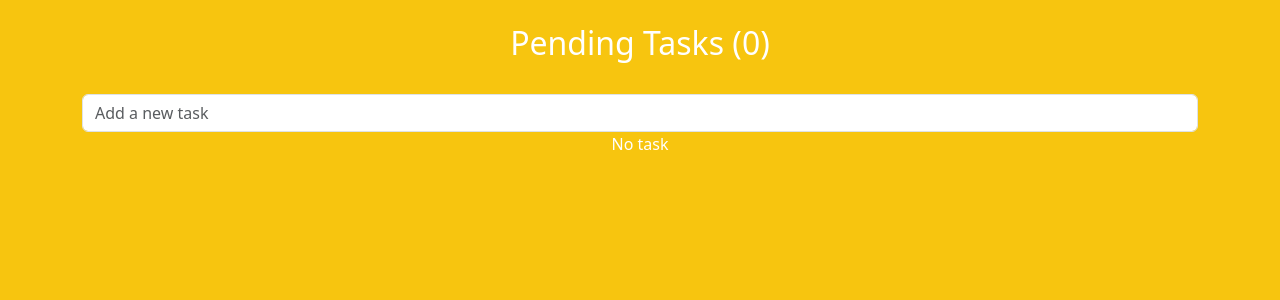
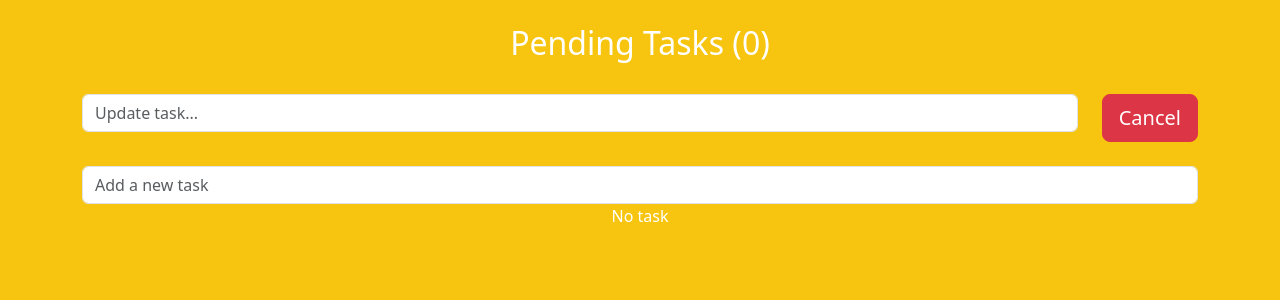
Before and after one commit to knn3/todo-list-app, a React (Create React App) app in the folder todo-list/: page / in a window 1280 px wide. Shown: the top 300 px of the page. Built offline with nearby package versions, Linux system fonts and the light colour scheme.

Commit message:
added update form and cancel button

```diff
--- a/todo-list/src/App.css
+++ b/todo-list/src/App.css
@@ -55,6 +55,10 @@ body{
   color: red;
 }
 
+.penIcon:hover {
+  color: green;
+}
+
 .hoverCompleteBtn:hover {
   background-color:rgb(73, 73, 171);
 }
--- a/todo-list/src/App.js
+++ b/todo-list/src/App.js
@@ -13,6 +13,7 @@ function App() {
 
   //Temp State
   const [newTask, setNewTask] = useState("");
+  const [updateData, setUpdateData] = useState("");
 
   //pending State
   const [pending, setPending] = useState(0);
@@ -57,10 +58,33 @@ function App() {
     setToDo(newTasks);
   };
 
+  //cancel update
+  const cancelUpdate = () => {
+    setUpdateData("");
+  }
+
+  //update task
+  const updateTask = () => {
+
+  }
+
   return (
     <div className="container App">
       <br></br>
       <h2>Pending Tasks &#40;{pending}&#41;</h2>
+      <br></br>
+
+      {/* Update Task */}
+      <div className="row">
+        <div className="col">
+          <input placeholder="Update task..." className="form-control"/>
+        </div>
+        <div className="col-auto">
+          <button className="btn btn-lg btn-danger">
+            Cancel
+          </button>
+        </div>
+      </div>
       <br></br>
 
       {/* Add Task */}
@@ -73,7 +97,7 @@ function App() {
       {/* Displaying the tasks */}
       {toDo && toDo.length ? "" : "No task"}
 
-      <ToDo toDo={toDo} markDone={markDone} deleteTask={deleteTask} />
+      <ToDo toDo={toDo} markDone={markDone} deleteTask={deleteTask} updateTask={updateTask} />
     </div>
   );
 }
--- a/todo-list/src/components/ToDo.jsx
+++ b/todo-list/src/components/ToDo.jsx
@@ -1,8 +1,8 @@
 import React from "react";
 import { FontAwesomeIcon } from "@fortawesome/react-fontawesome";
-import { faTrashCan } from "@fortawesome/free-solid-svg-icons";
+import { faTrashCan, faPen } from "@fortawesome/free-solid-svg-icons";
 
-function ToDo({ toDo, markDone, deleteTask }) {
+function ToDo({ toDo, markDone, deleteTask, updateTask }) {
   return (
     <>
       {toDo &&
@@ -22,6 +22,11 @@ function ToDo({ toDo, markDone, deleteTask }) {
                       Complete
                     </button>
                   </span>
+                  {task.status ? null : (
+                    <span onClick={() => updateTask()}>
+                      <FontAwesomeIcon className="penIcon" icon={faPen} />
+                    </span>
+                  )}
                   <span onClick={() => deleteTask(task.id)}>
                     <FontAwesomeIcon
                       className="trashCanIcon"
```
